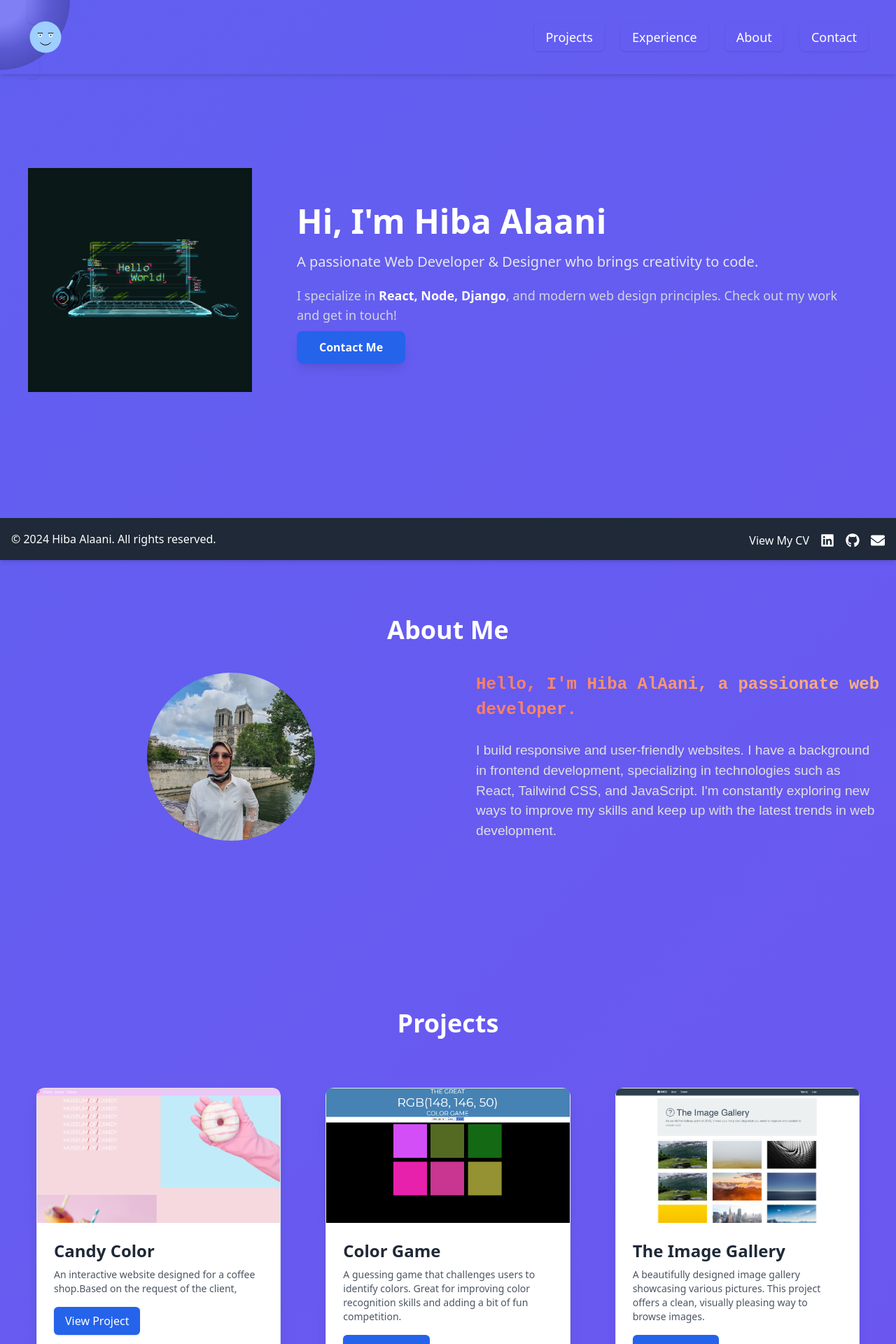
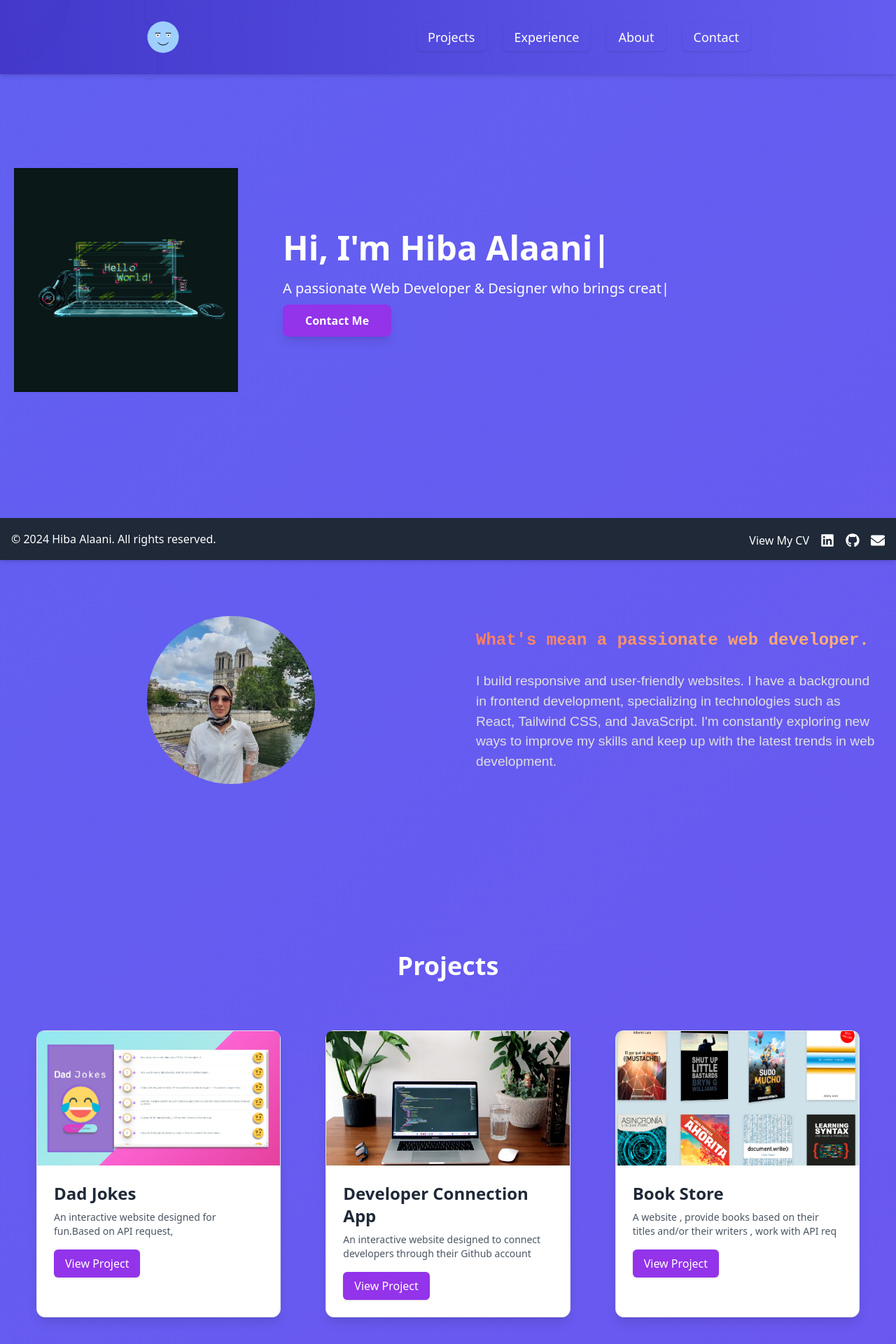
Before and after one commit to hibaalaani/eyes-animate, a React (Vite) app: page / in a window 1280 px wide. Shown: the top 1920 px of the page at 70% size. Built offline with nearby package versions, Linux system fonts and the light colour scheme.

Commit message:
modify the nav

```diff
--- a/src/App.css
+++ b/src/App.css
@@ -141,7 +141,7 @@ section {
 
 /* Additional styles for buttons */
 button, .btn-link {
-  background-color: #3b82f6;
+  background-color: #8f09c0 ;
   color: #ffffff;
   padding: 10px 20px;
   border-radius: 8px;
@@ -198,7 +198,8 @@ button, .btn-link {
 }
 
 .navbar {
-  z-index: 90; /* Ensure the navbar stays on top */
+  /* Ensure the navbar stays on top */
+  z-index: 90;
 background-color:  radial-gradient(circle, #ffffff33, transparent);
   position: fixed;
   top: 0;
@@ -214,7 +215,7 @@ background-color:  radial-gradient(circle, #ffffff33, transparent);
   transition: transform 0.1s ease;
   mix-blend-mode: overlay;
   transform: translate(-50%, -50%);
-   /*z-index: 1; Place it above background but below content */
+   /* z-index: 1; /* Place it above background but below content */
 }
 /* Hover Circle */
 .circle-effect {
--- a/src/App.jsx
+++ b/src/App.jsx
@@ -54,7 +54,7 @@ function App() {
 
     <Router basename="/">
 
-   <Navbar />     <WigglyBackground />
+   <Navbar />
    <div className="circle-effect"></div>
 
 
@@ -66,7 +66,7 @@ function App() {
         <Route path="/" element={<LandingPage />} />
         {/* Add other routes here */}
       </Routes>
-
+      <WigglyBackground />
       <Footer />
     {/* </div> */}
   </Router>
--- a/src/components/Navbar.jsx
+++ b/src/components/Navbar.jsx
@@ -21,7 +21,7 @@ const Navbar = () => {
   };
 
   return (
-    <nav className="navbar flex justify-between items-center px-10  shadow-md fixed w-full z-10">
+    <nav className="navbar flex justify-around items-center px-10  shadow-md fixed w-full z-10 bg-gradient-to-r from-indigo-700 ">
       <div className="">
         <ScrollLink className={linkClasses} to="/"><FaceSvg/></ScrollLink>
       </div>
@@ -71,7 +71,7 @@ const Navbar = () => {
 
       {/* Links for Mobile */}
       {isNavOpen && (
-        <div className="md:hidden absolute top-16 left-0 w-full bg-gray-800 p-5">
+        <div className="md:hidden absolute top-16 left-0 w-full bg-gradient-to-r from-indigo-500 p-5">
           <ul className="flex flex-col space-y-4">
             <li>
               <ScrollLink to="projects"  className={`${linkClasses} text-white hover:text-blue-400 transition-colors`} onClick={() => setIsNavOpen(false)}>
--- a/src/components/ProjectCard.jsx
+++ b/src/components/ProjectCard.jsx
@@ -56,7 +56,7 @@ const getStyle = () => {
           <p className="text-gray-600 text-sm mb-4">{description}</p>
           <Link target="_blank"
             to={link}
-            className="inline-block px-4 py-2 text-white bg-blue-600 rounded-md shadow hover:bg-blue-700 transition-colors duration-300 ease-in-out"
+            className="inline-block px-4 py-2 text-white bg-purple-600 rounded-md shadow hover:bg-blue-700 transition-colors duration-300 ease-in-out"
           >
             View Project
           </Link>
--- a/src/components/WigglyBackground.jsx
+++ b/src/components/WigglyBackground.jsx
@@ -4,10 +4,10 @@ const WigglyBackground = () => {
   return (
       <div className="fixed inset-0 -z-10 w-full h-full overflow-hidden">
       {/* Layer 1 - Slow wiggle */}
-    <div className="absolute inset-0 bg-purple-800 opacity-70 animate-wiggle-slow"></div>
+      <div className="absolute inset-0 bg-purple-800 opacity-30 animate-wiggle-slow"></div>
 
       {/* Layer 2 - Medium wiggle */}
-    <div className="absolute inset-0 bg-purple-600 opacity-90 animate-wiggle-medium"></div>
+      <div className="absolute inset-0 bg-purple-600 opacity-40 animate-wiggle-medium"></div>
 
       {/* Layer 3 - Fast wiggle */}
       <div className="absolute inset-0 bg-indigo-500 opacity-50 animate-wiggle-fast"></div>
--- a/src/pages/About.jsx
+++ b/src/pages/About.jsx
@@ -16,7 +16,7 @@ const About = () => {
 
 
       {/* <div className="container mx-auto px-5"> */}
-        <h2 className="text-4xl font-bold text-center mb-10 ">About Me</h2>
+        {/* <h2 className="text-4xl font-bold text-center mb-10 ">About Me</h2> */}
         <div className="flex flex-col md:flex-row items-center">
           {/* Image Section */}
           <div className="w-full md:w-1/2">
@@ -32,7 +32,7 @@ const About = () => {
 
 
              <div className="text-writer">
-    Hello, I'm Hiba AlAani, a passionate web developer.
+    What's mean a passionate web developer.
   </div>
   <p className="about-paragraph">
     I build responsive and user-friendly websites. I have a background in frontend development, specializing in technologies such as React, Tailwind CSS, and JavaScript. I'm constantly exploring new ways to improve my skills and keep up with the latest trends in web development.
--- a/src/pages/LandingPage.jsx
+++ b/src/pages/LandingPage.jsx
@@ -8,7 +8,7 @@ import Experience from "./Experience";
 import WigglyBackground from "../components/WigglyBackground";
 import Ilistra from "../assets/woman.jpg"
 import FaceSvg from "./FaceSvg";
-
+import Typical from 'react-typical';
 const LandingPage = () => {
   useEffect(() => {
     const face = document.getElementById("face");
@@ -69,40 +69,41 @@ const LandingPage = () => {
 
 
 
-<section className="fade-in container mx-auto flex flex-col items-start justify-center min-h-screen p-10">
+<section className="fade-in container mx-auto flex flex-col items-start justify-center min-h-screen p-15">
   <div className="flex flex-col md:flex-row items-center items-center space-x-10">
              {/* Right Image Section */}
-        <div className="relative w-100 h-100 md:w-80 md:h-80">
+        <div className="relative w-1/2 h-1/2 md:w-80 md:h-80">
           {/* Illustration */}
           <img
             src={HeroImage} // Replace with actual path
-            alt="Illustration of Hiba"
+            alt="Img of Hiba"
             className="w-full h-full"
             id="face"
           />
 
-      {/* Eyes */}
-{/* <div
-  id="left-eye"
-  className="absolute bg-red-300 rounded-full w-5 h-5"
-  style={{ top: '40%', left: '35%' }}
-></div>
-<div
-  id="right-eye"
-  className="absolute bg-red-300 rounded-full w-5 h-5"
-  style={{ top: '40%', left: '60%' }}
-></div> */}
+
 
       </div>
-                <div className="flex-1 text-left space-y-5 p-6 bg-opacity-30 rounded-xl">
-                    <h1 className="text-4xl md:text-5xl font-extrabold leading-tight text-white">
-                        Hi, I'm Hiba Alaani
-                    </h1>
-                    <p className="text-lg md:text-xl font-light text-gray-200">
-                        A passionate Web Developer & Designer who brings creativity to code.
-                    </p>
+                <div className="flex-1 text-left space-y-5 p-6 bg-opacity-30 rounded-xl text-white">
+                <h1 className="text-5xl font-bold">
+            <Typical steps={['Hi, I\'m Hiba Alaani', 1000]} wrapper="span" />
+          </h1>
+          <p className="text-xl mt-4">
+            <Typical
+              steps={[
+                'A passionate Web Developer & Designer who brings creativity to code.',
+                2000,
+                'I specialize in Javascript, React, Node,Python and  Django, and modern web design principles. Check out my work and get in touch!',
+                3000,
+              ]}
+              wrapper="span"
+            />
+          </p>
                     <p className="text-md md:text-lg font-light text-gray-300">
-                        I specialize in <span className="font-semibold text-white">React, Node, Django</span>, and modern web design principles. Check out my work and get in touch!
+
+
+
+
                     </p>
                     <div>
                     <Link
@@ -110,7 +111,7 @@ const LandingPage = () => {
                         smooth={true}
                         duration={800}
 
-                        className="bg-blue-600 transition-all text-white font-semibold py-3 px-8 rounded-lg shadow-lg transform hover:scale-105 my-20 transition-colors cursor-pointer "
+                        className="bg-purple-600 transition-all text-white font-semibold py-3 px-8 rounded-lg shadow-lg transform hover:scale-105 my-20 transition-colors cursor-pointer hover:bg-blue-700 "
                     >
                         Contact Me
                     </Link></div>
--- a/src/pages/Projects.jsx
+++ b/src/pages/Projects.jsx
@@ -1,10 +1,14 @@
 // pages/Projects.js
 import React, {useState, useEffect } from 'react';
 import ProjectCard from '../components/ProjectCard';
+import DadJokes from '../assets/DadJokes.jpg'
 import Gallery from '../assets/Gallery.png'
 import Candy from '../assets/Candy.png';
 import ColorGame from '../assets/gameColor.png';
+import BookStore from '../assets/bookStore.png';
 import Tgif from '../assets/Tgif.png';
+import Developer from '../assets/developer.jpg';
+
 import GitHub from '../assets/download.jpg';
 const Projects = () => {
 // const [projects, setProjects]= useState([])
@@ -30,6 +34,24 @@ const [isLoaded, setIsLoaded] = useState(false);
 // },[])
 
   const projects = [
+    {
+      title: 'Dad Jokes',
+      description: ' An interactive website designed for fun.Based on API request,',
+      imageUrl: DadJokes,
+      link: "https://dady-jokes.netlify.app",
+    },
+    {
+      title: 'Developer Connection App',
+      description: ' An interactive website designed to connect developers through their Github account',
+      imageUrl: Developer,
+      link: "https://secure-falls-25406.herokuapp.com/",
+    },
+    {
+      title: 'Book Store',
+      description: ' A website , provide books based on their titles and/or their writers , work with API req',
+      imageUrl: BookStore,
+      link: "https://book-store-react.netlify.app/",
+    },
     {
       title: 'Candy Color',
       description: ' An interactive website designed for a coffee shop.Based on the request of the client,',
```
Lines whose indentation alone changed are shown as unchanged.
